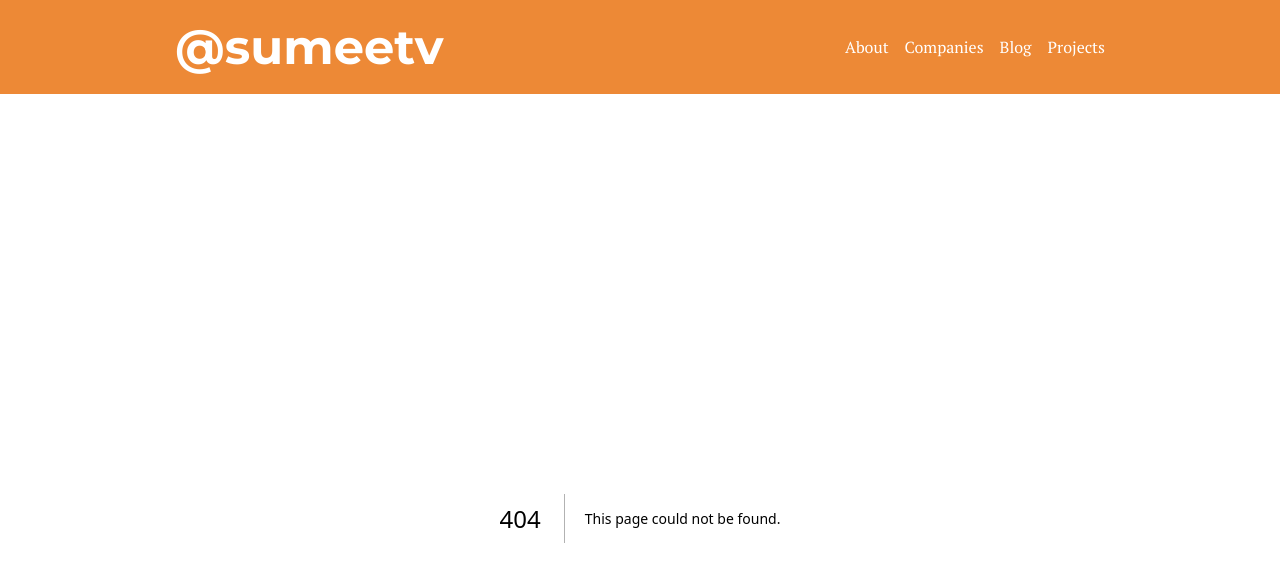
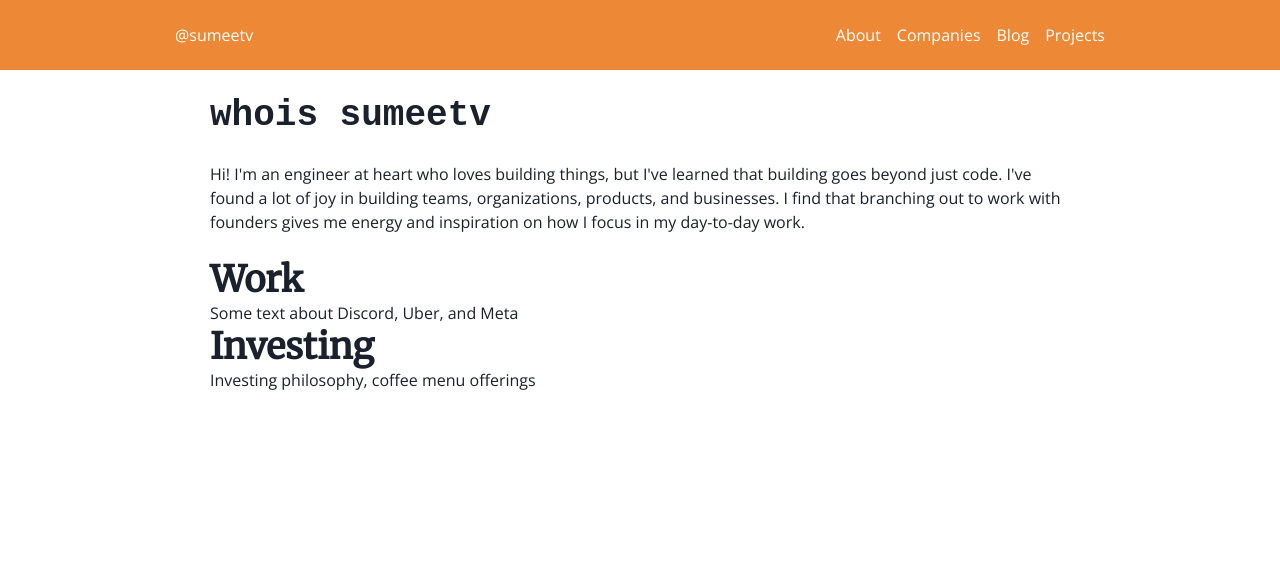
Before and after one commit to sumeetv/chord-finder, a Next.js app: page /about in a window 1280 px wide. Before the commit this address had no page. Shown: the top 582 px of the page. Built offline with nearby package versions, Linux system fonts and the light colour scheme.

Commit message:
Start building new about page and update fonts in prep for moving content from homepage

```diff
--- /dev/null
+++ b/src/app/about/page.tsx
@@ -0,0 +1,35 @@
+'use client'
+
+import { Heading, Text } from "@chakra-ui/react"
+import Head from "next/head"
+import React from "react"
+
+export default function Page() {
+    return (
+        <div>
+            <Heading fontFamily={'monospace'}>
+                {`whois sumeetv`}
+            </Heading>
+            <br />
+            <Text>
+                {`Hi! I'm an engineer at heart who loves building things, but I've learned that building goes beyond
+                just code. I've found a lot of joy in building teams, organizations, products, and businesses. I find
+                that branching out to work with founders gives me energy and inspiration on how I focus in my
+                day-to-day work.`}
+            </Text>
+            <br />
+            <Heading>
+                {`Work`}
+            </Heading>
+            <Text>
+                {`Some text about Discord, Uber, and Meta`}
+            </Text>
+            <Heading>
+                {`Investing`}
+            </Heading>
+            <Text>
+                {`Investing philosophy, coffee menu offerings`}
+            </Text>
+        </div>
+    )
+}
--- a/src/app/font.tsx
+++ b/src/app/font.tsx
@@ -1,13 +1,13 @@
-import { Montserrat, PT_Serif } from 'next/font/google'
+import { Merriweather, Open_Sans } from 'next/font/google'
 
-export const defaultFont = PT_Serif({
+export const defaultFont = Open_Sans({
   weight: ['400', '700'],
   subsets: ['latin'],
   display: 'swap',
 })
 
-export const headerFont = Montserrat({
-    weight: ['400', '700'],
+export const headerFont = Merriweather({
+    weight: ['400'],
     subsets: ['latin'],
     display: 'swap',
   })
--- a/src/app/header.tsx
+++ b/src/app/header.tsx
@@ -8,15 +8,17 @@ const Header: React.FC = () => {
     return (
         <Center bg='orange.400' p='1.45rem' color='white'>
             <Flex w='100%' maxW='930px' >
-                <Link href='/'>
-                    <Heading size={['lg', '2xl']}>
-                        @sumeetv
-                    </Heading>
-                </Link>
+                <Center>
+                    <Link href='/'>
+                        <Text fontSize={linkFontSize}>
+                            @sumeetv
+                        </Text>
+                    </Link>
+                </Center>
                 <Spacer/>
                 <HStack spacing={['0.25rem', '1rem']}>
                     <Center>
-                        <Link href='/'>
+                        <Link href='/about'>
                             <Text fontSize={linkFontSize}>
                                 About
                             </Text>
```
